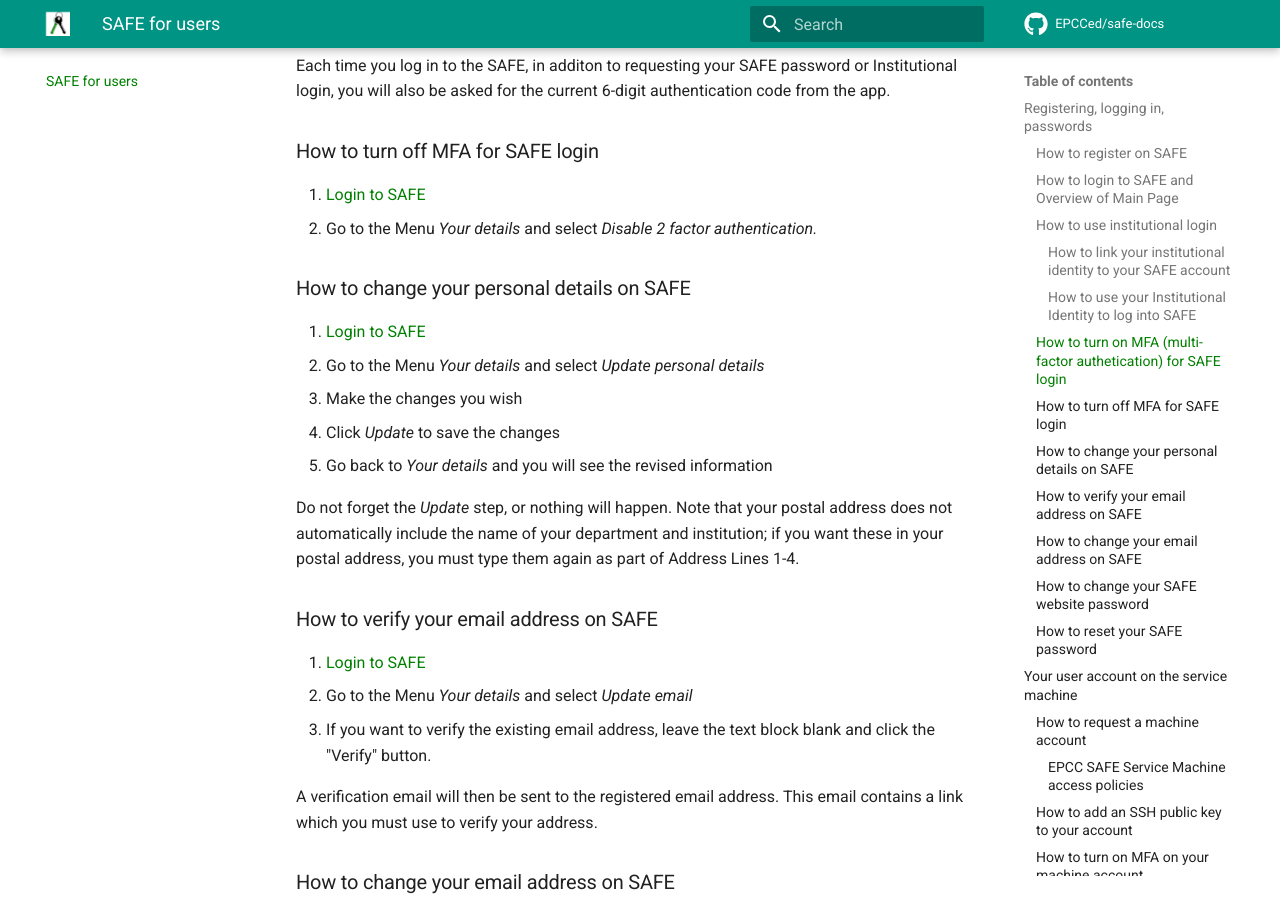
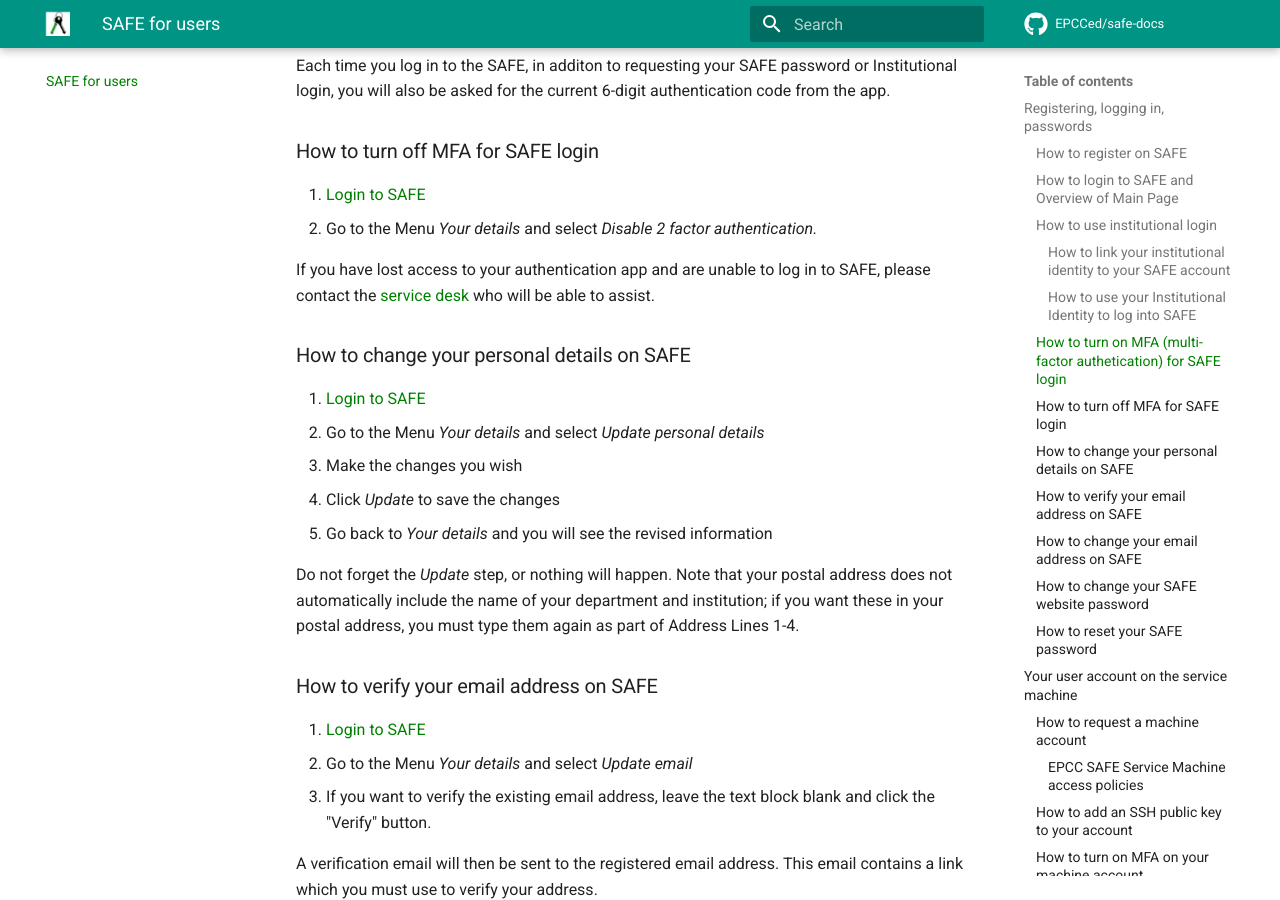
Before and after one commit to EPCCed/safe-docs, an MkDocs documentation site: the page built from docs/safe-for-users.md, in a window 1280 px wide and 900 px high, scrolled down 2652 px. Built offline with MkDocs 1.6.1 and Material for MkDocs 9.7.7, drawn with Linux system fonts in a browser that asks for light colours; comment, search, counter and statistics services are not loaded.

Commit message:
Update safe-for-users.md

```diff
--- a/docs/safe-for-users.md
+++ b/docs/safe-for-users.md
@@ -96,6 +96,8 @@ login, you will also be asked for the current 6-digit authentication code from t
 
 1. [Login to SAFE](#login)
 2. Go to the Menu *Your details* and select *Disable 2 factor authentication.*
+
+If you have lost access to your authentication app and are unable to log in to SAFE, please contact the [service desk](mailto:support@archer2.ac.uk) who will be able to assist.
 
 ### <h3 id="details"></a> How to change your personal details on SAFE
 
```
